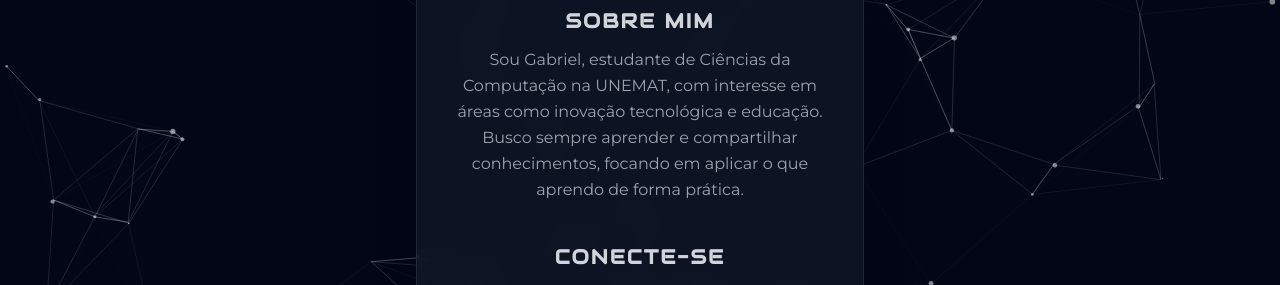
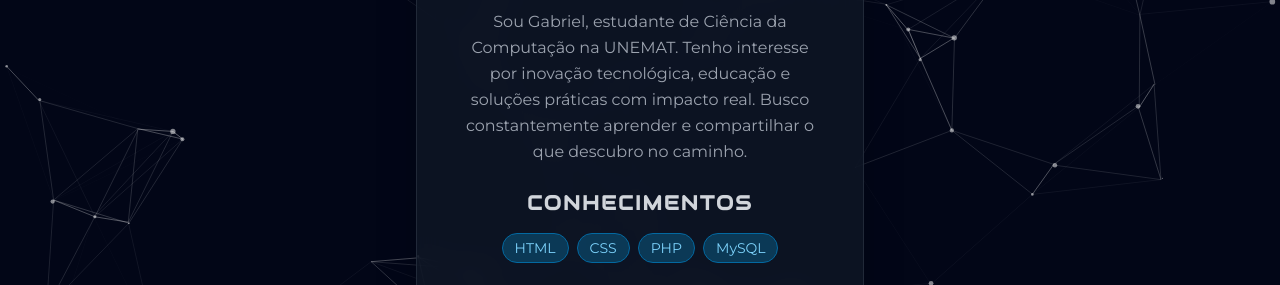
Before and after one commit to kznybs/kznybs.github.io, a plain HTML site: page index.html in a window 1280 px wide. Shown: the part 288-573 px from the top of the page. Drawn offline with nearby package versions, Linux system fonts and the light colour scheme.

Commit message:
Update index.html

```diff
--- a/index.html
+++ b/index.html
@@ -88,12 +88,22 @@
                 <p class="text-sky-400 font-bold mt-2 tracking-wider">Gabriel Olímpio</p>
             </div>
 
-            <!-- About Me Section -->
+            <!-- About Me & Skills Section -->
             <div class="mt-8 text-center transform-gpu" style="transform: translateZ(20px);">
                 <h2 class="text-xl font-bold text-gray-300 mb-3 uppercase tracking-widest">Sobre Mim</h2>
-                <p class="text-gray-400 text-base leading-relaxed">
-                    Sou Gabriel, estudante de Ciências da Computação na UNEMAT, com interesse em áreas como inovação tecnológica e educação. Busco sempre aprender e compartilhar conhecimentos, focando em aplicar o que aprendo de forma prática.
+                <p class="text-gray-400 text-base leading-relaxed px-2">
+                    Sou Gabriel, estudante de Ciência da Computação na UNEMAT. Tenho interesse por inovação tecnológica, educação e soluções práticas com impacto real. Busco constantemente aprender e compartilhar o que descubro no caminho.
                 </p>
+
+                <div class="mt-6">
+                    <h2 class="text-xl font-bold text-gray-300 mb-4 uppercase tracking-widest">Conhecimentos</h2>
+                    <div class="flex flex-wrap items-center justify-center gap-2 text-sm">
+                        <span class="bg-sky-900/70 text-sky-300 px-3 py-1 rounded-full border border-sky-700">HTML</span>
+                        <span class="bg-sky-900/70 text-sky-300 px-3 py-1 rounded-full border border-sky-700">CSS</span>
+                        <span class="bg-sky-900/70 text-sky-300 px-3 py-1 rounded-full border border-sky-700">PHP</span>
+                        <span class="bg-sky-900/70 text-sky-300 px-3 py-1 rounded-full border border-sky-700">MySQL</span>
+                    </div>
+                </div>
             </div>
 
             <!-- Social Links -->
```
